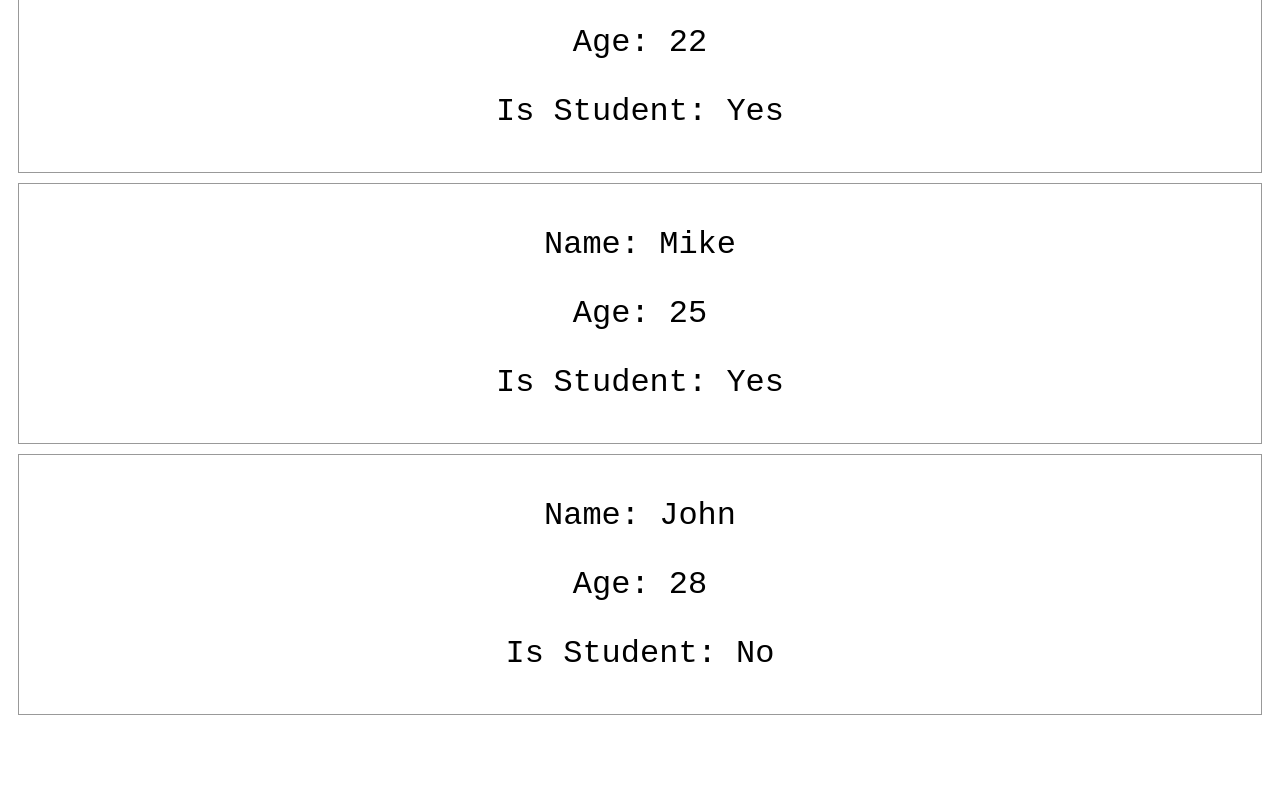
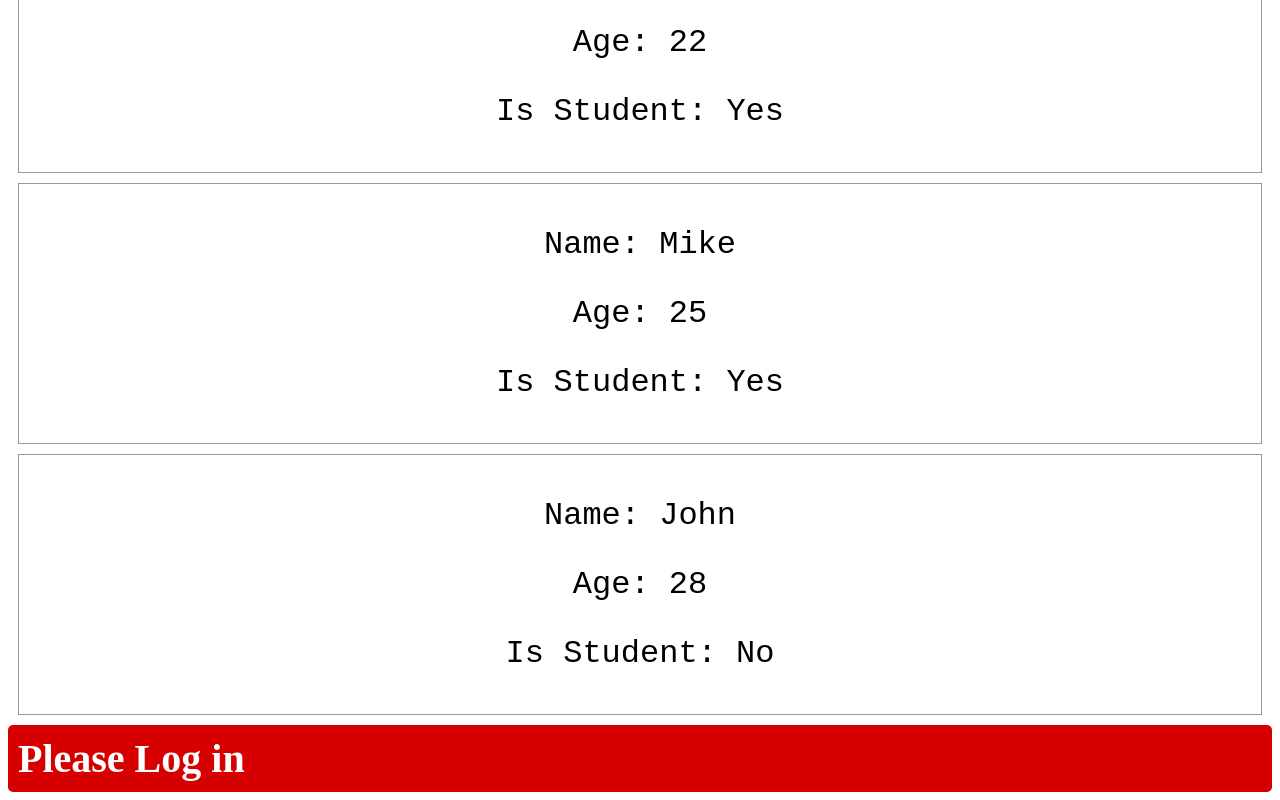
Before and after one commit to MOHIT29-dev/Brocode-react, a React (Vite) app in the folder brocode/: page / in a window 1280 px wide. Shown: the part 707-1507 px from the top of the page. Before the commit the page ends 1432 px from the top, so only its background shows below. Built offline with nearby package versions, Linux system fonts and the light colour scheme.

Commit message:
Add UserGreeting component

```diff
--- a/brocode/src/App.jsx
+++ b/brocode/src/App.jsx
@@ -5,6 +5,7 @@
 import Card from './Card.jsx';
 import Button from './Button.jsx';
 import Student from './Students.jsx';
+import UserGreeting from './UserGreeting.jsx';
 function App() {
     return (
     <>
@@ -15,6 +16,7 @@
         <Student name="Rohit" age={22} isStudent={true}/>
         <Student name="Mike" age={25} isStudent={true}/>
         <Student name="John" age={28} isStudent={false}/>
+        <UserGreeting isLoggedIn={false} username = " Mohit "/>
     </>
 
     );
--- /dev/null
+++ b/brocode/src/UserGreeting.jsx
@@ -0,0 +1,81 @@
+
+function UserGreeting(props){
+    if (props.isLoggedIn){
+        return <h1 className="welcome-msg">Welcome{props.username}</h1>
+    }
+    else{
+        return <h2 className="login-msg">Please Log in</h2>
+    }
+
+}
+
+export default UserGreeting;
+
+//Conditional rendering = allows you to control what gets rendered in your application based on certain conditions.
+// (ex. show, hide, or change components)
+
+
+
+
+
+//git command to commit this file:
+// git add .
+// git commit -m "Add UserGreeting component"
+// git push origin main
+
+
+
+
+
+// GIT COMMANDS CHEAT SHEET
+// git commands:
+// git add .
+// git commit -m "message"
+// git push origin main
+
+// git pull origin main
+// git clone <repo link>
+// git status
+// git log
+// git checkout <filename>
+// git branch
+// git checkout -b <branch name>
+// git merge <branch name>
+// git remote -v
+
+// git stash
+// git stash apply
+// git reset --hard HEAD~1
+// git revert <commit id>
+// git fetch
+// git merge origin/main
+// git pull
+// git cherry-pick <commit id>
+// git tag <tag name>
+// git tag -a v1.0 -m "version 1.0"
+// git show <tag name>
+// git push origin <tag name>
+// git push origin --tags
+// git rm <filename>
+// git clean -f
+// git config --global user.name "name"
+// git config --global user.email "email"
+// git config --global core.editor "code --wait"
+// git log --oneline
+// git log --graph --oneline --all
+// git reflog
+// git gc
+// git bisect start
+// git bisect good <commit id>
+
+
+
+// git bisect bad <commit id>
+// git bisect reset
+// git submodule add <repo link>
+// git submodule update --init --recursive
+
+// git archive -o latest.zip HEAD
+// git blame <filename>
+// git shortlog
+// git describe --tags
--- a/brocode/src/index.css
+++ b/brocode/src/index.css
@@ -36,3 +36,21 @@
   margin: 10px;
   text-align: center;
 }
+
+.welcome-msg{
+  font-size: 2.5em;
+  background-color: hsl(120,100%,42%);
+  color: white;
+  padding: 10px;
+  border-radius: 5px;
+  margin:0;
+}
+
+.login-msg{
+  font-size: 2.5em;
+  background-color: hsl(0,100%,42%);
+  color: white;
+  padding: 10px;
+  border-radius: 5px;
+  margin:0;
+}
```
Also changed, not shown: brocode/src/main.jsx (+0 -13 lines), brocode/src/Students.jsx (line endings or trailing spaces).
